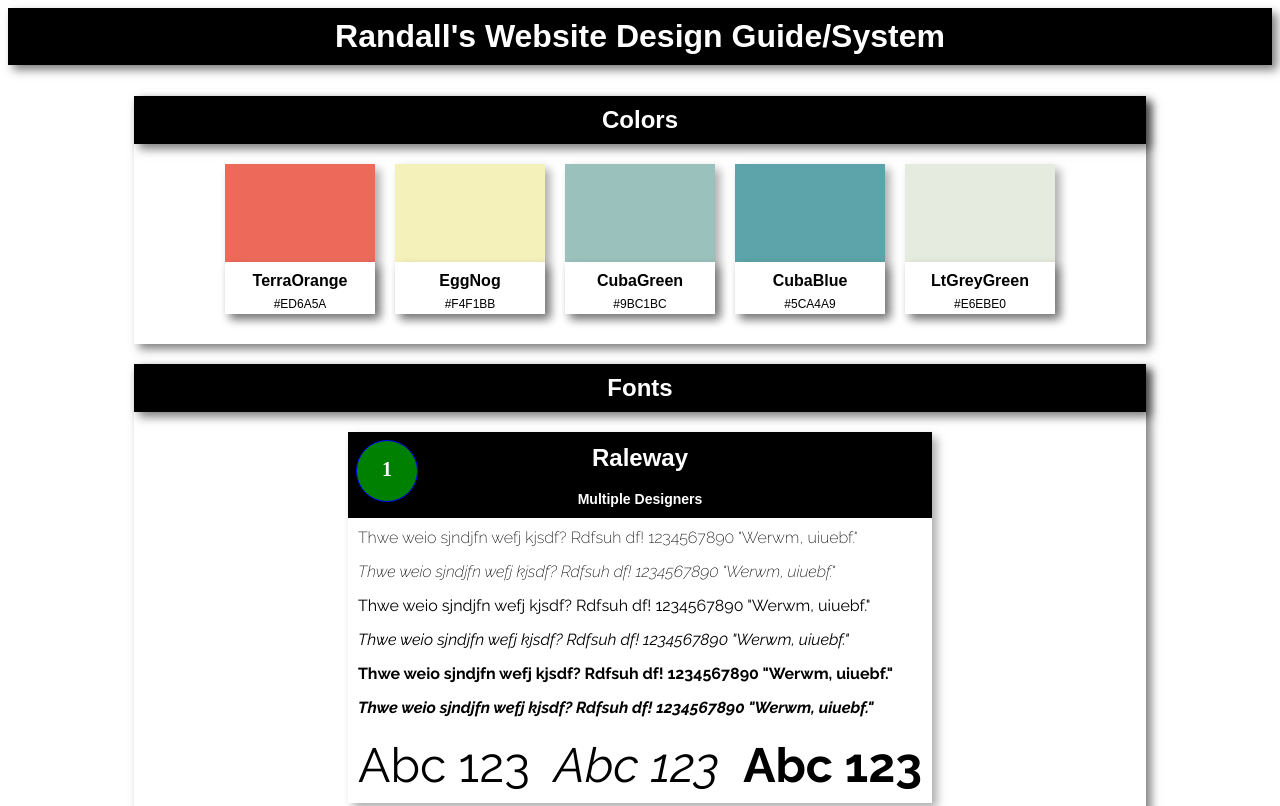
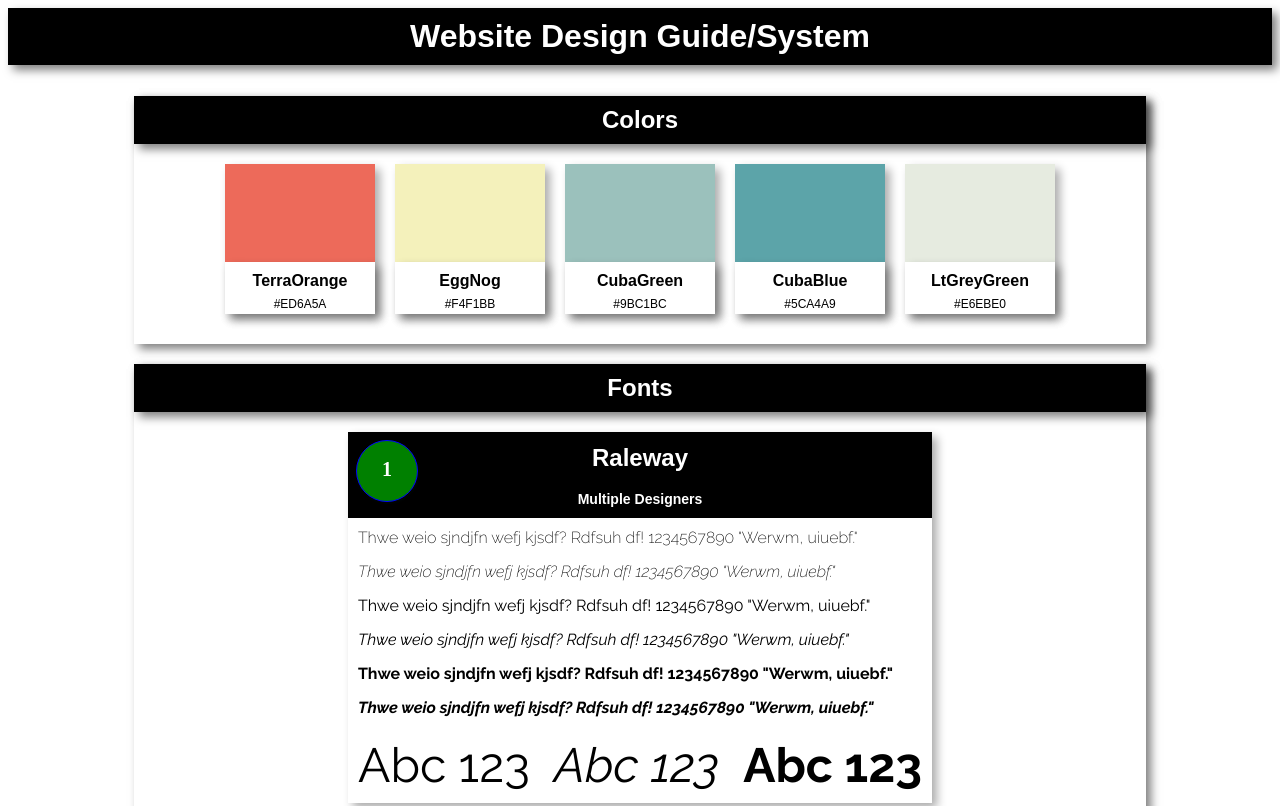
Before and after one commit to VarsPhilos/my-design-guide, a plain HTML site: page index.html in a window 1280 px wide. Shown: the top 806 px of the page. Drawn offline with Linux system fonts and the light colour scheme; a web font is replaced by a local one.

Commit message:
retitle html header

```diff
--- a/index.html
+++ b/index.html
@@ -7,7 +7,7 @@
   <body>
 
     <div class="header">
-      <h1>Randall's Website Design Guide/System</h1>
+      <h1>Website Design Guide/System</h1>
     </div>
 
 	<div class="container">
```
